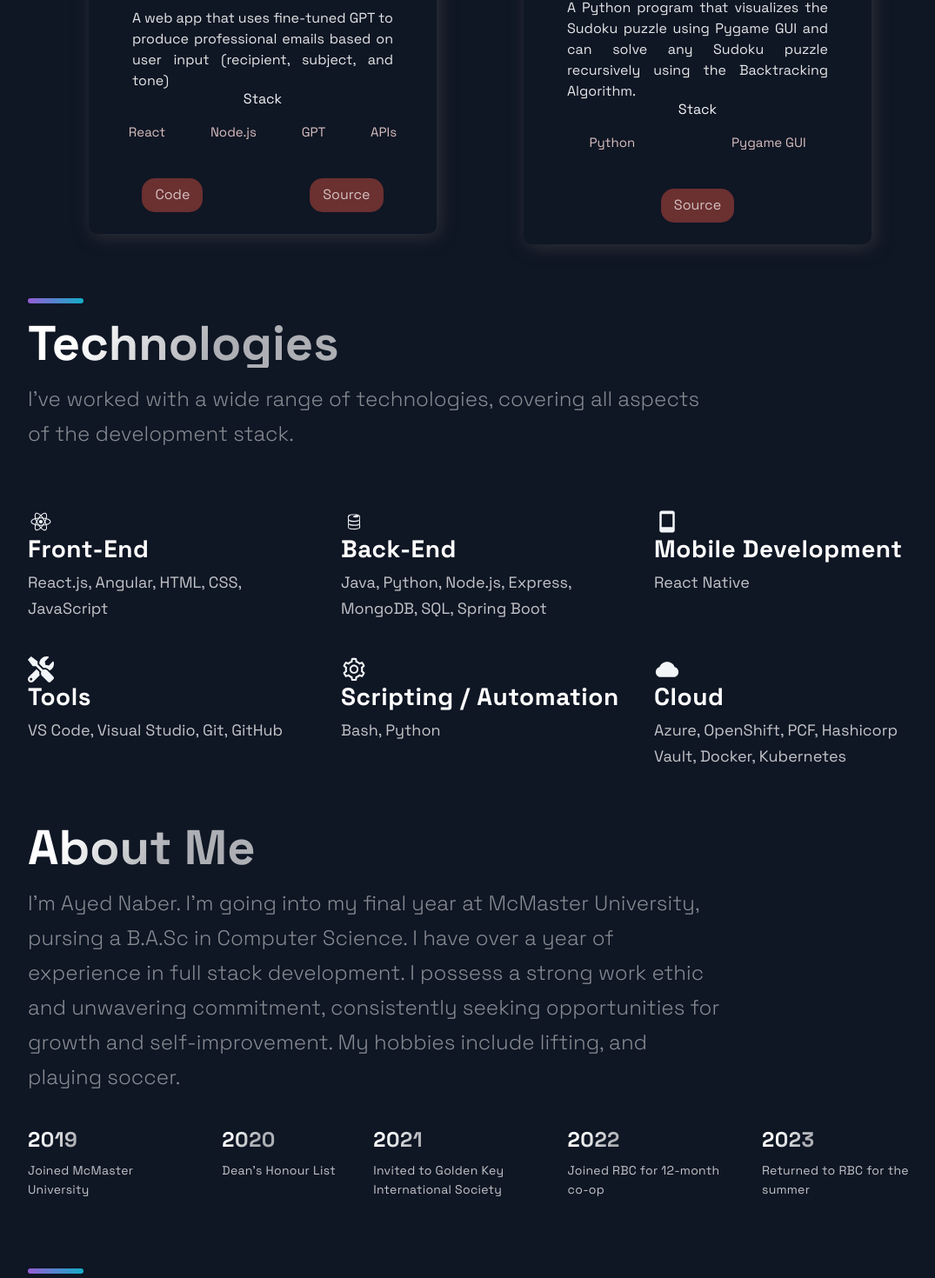
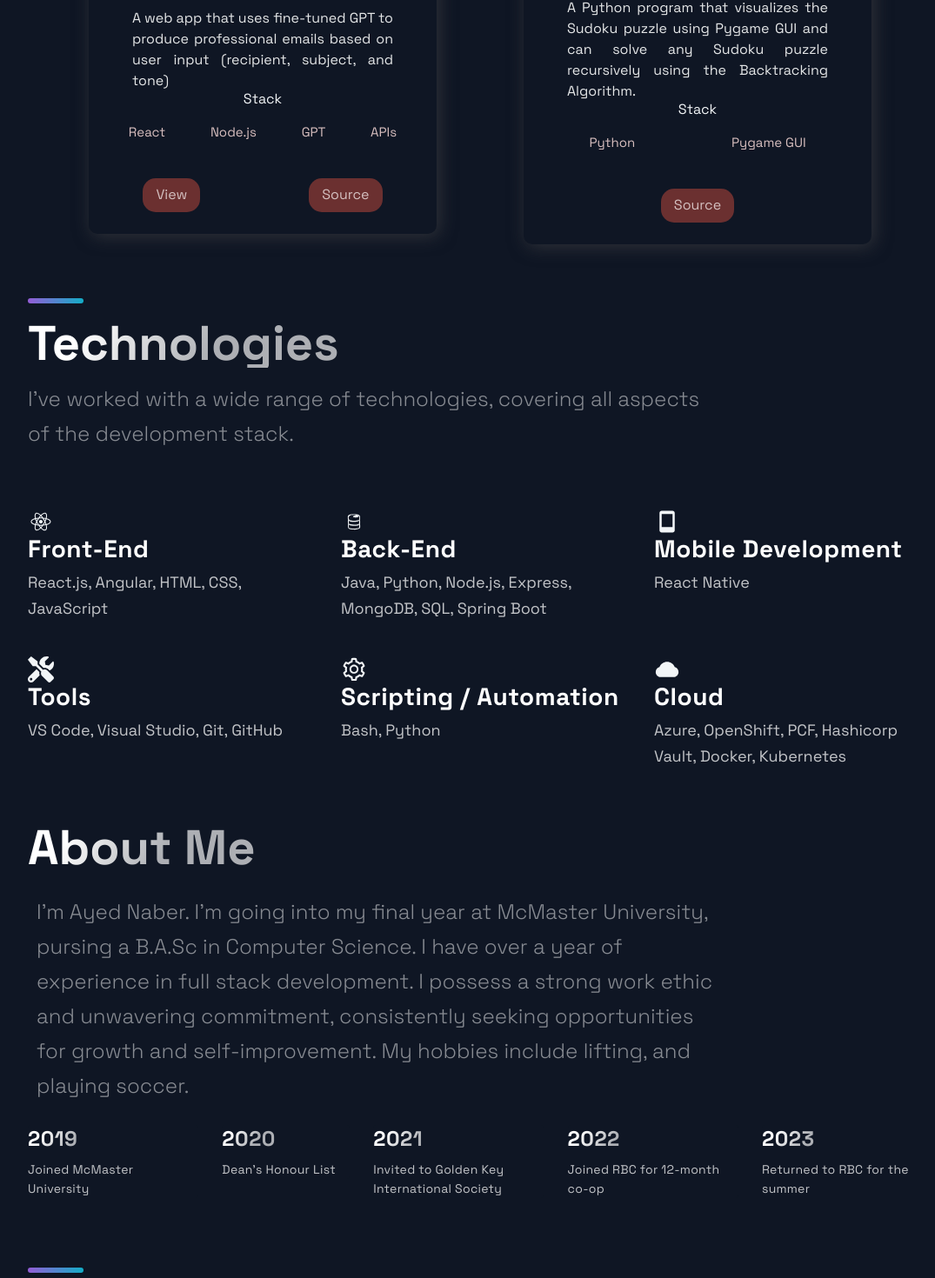
Before and after one commit to ayednaber/portfolio, a Next.js app: page / in a window 1280 px wide. Shown: the part 1752-3222 px from the top of the page at 87% size, without its empty margins (88-1163 px from the left). Built offline with nearby package versions, Linux system fonts and the light colour scheme.

Commit message:
Fixed mobile styling

```diff
--- a/src/components/Projects/Projects.js
+++ b/src/components/Projects/Projects.js
@@ -26,7 +26,7 @@ const Projects = () => (
               </TagList>
             </div>
             <UtilityList>
-              {visit !== "" && <ExternalLinks href={visit}>Code</ExternalLinks>}
+              {visit !== "" && <ExternalLinks href={visit}>View</ExternalLinks>}
               <ExternalLinks href={source}>Source</ExternalLinks>
             </UtilityList>
           </BlogCard>
--- a/src/components/TimeLine/TimeLine.js
+++ b/src/components/TimeLine/TimeLine.js
@@ -45,7 +45,7 @@ const Timeline = () => {
   return (
     <Section id="about">
       <SectionTitle>About Me</SectionTitle>
-      <SectionText>
+      <SectionText style={{padding: "10px", marginBottom: "15px"}}>
       I'm Ayed Naber. I'm going into my final year at McMaster University, pursing a B.A.Sc in Computer Science. I have over a year of experience in full stack development. I possess a strong work ethic and unwavering commitment, consistently seeking opportunities for growth and self-improvement. My hobbies include lifting, and playing soccer.
       </SectionText>
       <CarouselContainer ref={carouselRef} onScroll={handleScroll}>
--- a/src/styles/GlobalComponents/index.js
+++ b/src/styles/GlobalComponents/index.js
@@ -46,7 +46,7 @@ export const SectionTitle = styled.h2`
   @media ${props => props.theme.breakpoints.sm}{
     font-size: 32px;
     line-height: 40px;
-    font-size: ${(props) => props.main ? '28px' : '32px'};
+    font-size: ${(props) => props.main ? '36px' : '32px'};
     line-height: ${(props) => props.main ? '32px' : '40px'};
     margin-bottom: 8px;
     padding: ${(props) => props.main ? '16px 0 8px' : '0'};
```
